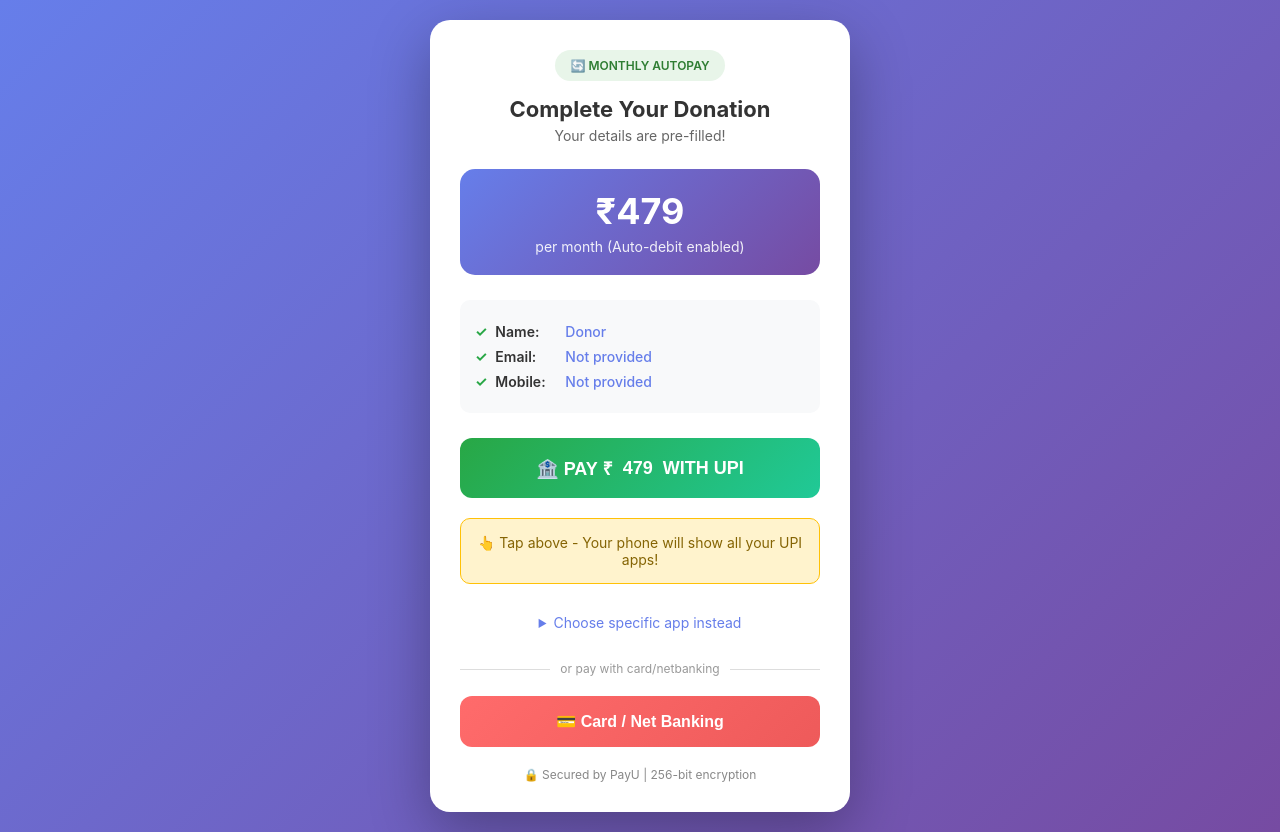
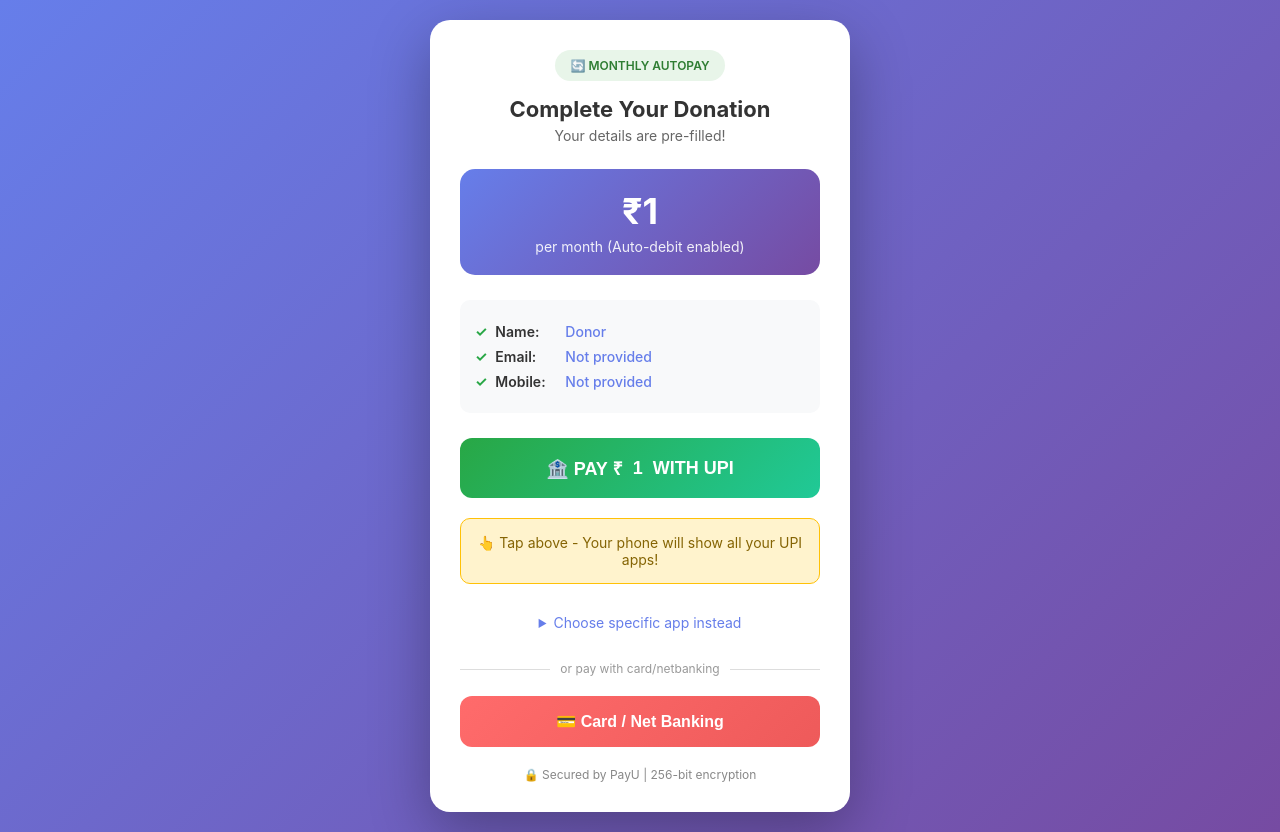
Before and after one commit to durgappcmc-spec/donation-page, a plain HTML site: page index.html in a window 1280 px wide. Drawn offline with Linux system fonts and the light colour scheme.

Commit message:
Update index.html

```diff
--- a/index.html
+++ b/index.html
@@ -169,7 +169,7 @@
             <!-- PRIMARY: One-tap UPI button -->
             <div class="upi-buttons">
                 <button class="upi-btn primary-upi" onclick="openUPI('upi')">
-                    🏦 PAY ₹<span id="btnAmount">479</span> WITH UPI
+                    🏦 PAY ₹<span id="btnAmount">1</span> WITH UPI
                 </button>
             </div>
 
@@ -221,7 +221,7 @@
             firstName: params.get('fname') || params.get('f') || '',
             email: params.get('email') || params.get('e') || '',
             phone: params.get('phone') || params.get('p') || '',
-            amount: params.get('amount') || params.get('a') || '479',
+            amount: params.get('amount') || params.get('a') || '1',
             txnid: params.get('txnid') || params.get('t') || 'TXN' + Date.now(),
             payuUrl: params.get('payu') || ''
         };
```
